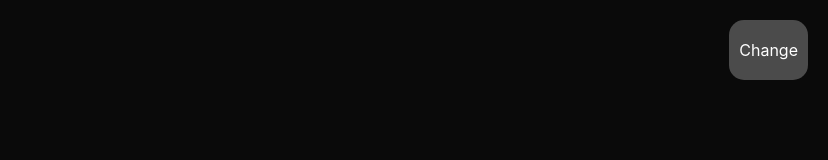
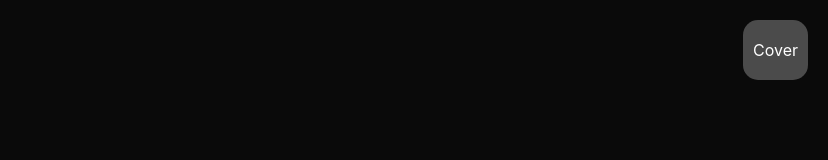
Before and after one commit to Arreo1a/my-personal-codepen, a React (Vite) app: page /#/hyperplexed-logo-hover-effect in a window 1280 px wide. Shown: the top 160 px of the page, without its empty margins (452-1280 px from the left). Built offline with nearby package versions, Linux system fonts and the light colour scheme.

Commit message:
added text change

```diff
--- a/src/pages/CopyingStuffOnline/Hyperplexed/LogoHoverEffect/index.jsx
+++ b/src/pages/CopyingStuffOnline/Hyperplexed/LogoHoverEffect/index.jsx
@@ -34,7 +34,7 @@ function index() {
         className="makeFullScreenBtn"
         onClick={() => setFullScreen(!fullScreen)}
       >
-        Change
+        {fullScreen ? "Contain" : "Cover"}
       </div>
 
       <div className="linksBox">
--- a/src/pages/CopyingStuffOnline/Hyperplexed/LogoHoverEffect/index.scss
+++ b/src/pages/CopyingStuffOnline/Hyperplexed/LogoHoverEffect/index.scss
@@ -22,6 +22,10 @@
     border-radius: 15px;
 
     background-color: rgba(255, 255, 255, 0.267);
+
+    &:hover {
+      background-color: rgba(226, 245, 228, 0.466);
+    }
   }
 
   .linksBox {
```
